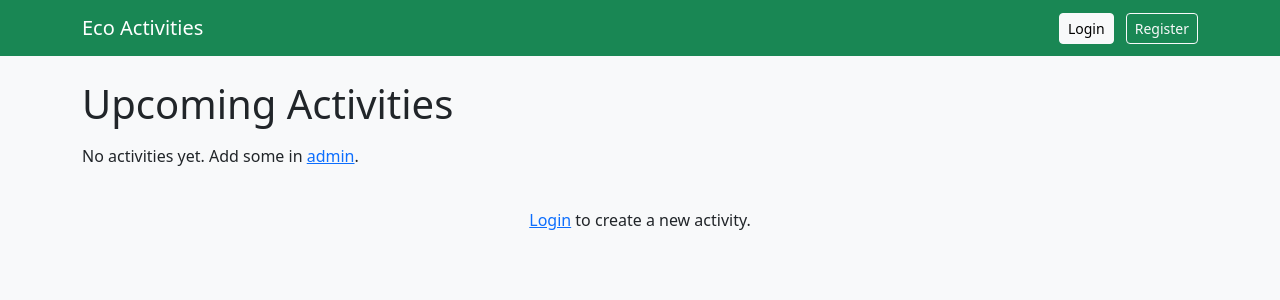
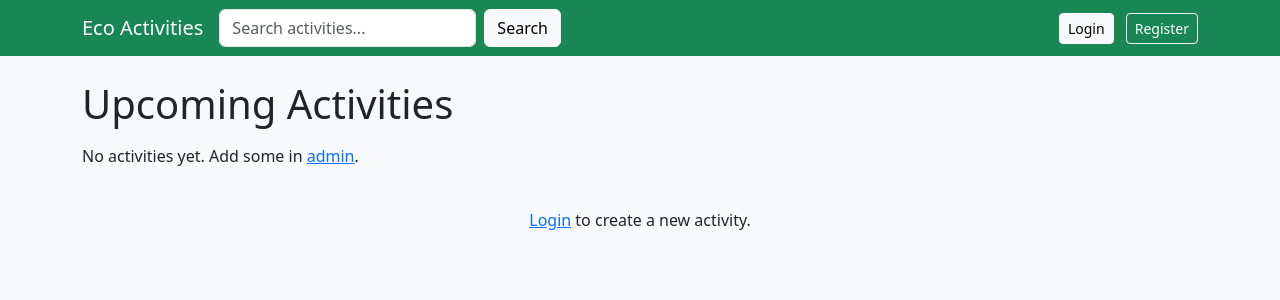
Before and after one commit to Yiheng-Gao/Environmental-Activity-Information-Website, a Django app: page / in a window 1280 px wide. Shown: the top 300 px of the page. Run offline with Django 5.2, Linux system fonts and the light colour scheme; data that the repository does not hold is empty.

Commit message:
Added search bar and suggestion list

```diff
--- a/main/templates/main/activity_list.html
+++ b/main/templates/main/activity_list.html
@@ -1,7 +1,9 @@
 {% extends 'main/base.html' %}
 {% block title %}Activities · Eco Activities{% endblock %}
 {% block content %}
-<h1 class="mb-3">Upcoming Activities</h1>
+<h1 class="mb-3">
+    {% if query %}Search results for "{{ query }}"{% else %}Upcoming Activities{% endif %}
+</h1>
 
 <div class="row g-3">
   {% for a in activities %}
--- a/main/templates/main/base.html
+++ b/main/templates/main/base.html
@@ -11,7 +11,24 @@
 <nav class="navbar navbar-expand-lg navbar-dark bg-success mb-4">
   <div class="container">
     <a class="navbar-brand" href="{% url 'activity_list' %}">Eco Activities</a>
+  <form class="d-flex me-3" method="get" action="{% url 'activity_list' %}">
+    <div class="position-relative">
+        <input class="form-control"
+               type="search"
+               placeholder="Search activities..."
+               name="q"
+               id="searchInput"
+               autocomplete="off">
+
+        <div id="suggestions"
+             class="list-group position-absolute w-100"
+             style="z-index: 2000;"></div>
+    </div>
+    <button class="btn btn-light ms-2" type="submit">Search</button>
+</form>
+
     <div class="ms-auto">
+
       {% if user.is_authenticated %}
           <span class="text-white me-2">Hi, {{ user.username }}</span>
         <form method="post" action="{% url 'logout' %}" style="display:inline;">
@@ -32,5 +49,35 @@
   {% endfor %}
   {% block content %}{% endblock %}
 </main>
+
+<script>
+document.addEventListener("DOMContentLoaded", function () {
+    const input = document.getElementById("searchInput");
+    const suggestionsBox = document.getElementById("suggestions");
+
+    input.addEventListener("keyup", function () {
+        let query = input.value;
+
+        if (query.length < 1) {
+            suggestionsBox.innerHTML = "";
+            return;
+        }
+
+        fetch(`/search-suggest/?q=` + query)
+            .then(response => response.json())
+            .then(data => {
+                suggestionsBox.innerHTML = "";
+                data.results.forEach(item => {
+                    const option = document.createElement("a");
+                    option.href = `/activity/${item.id}/`;
+                    option.classList.add("list-group-item", "list-group-item-action");
+                    option.textContent = item.title;
+                    suggestionsBox.appendChild(option);
+                });
+            });
+    });
+});
+</script>
+
 </body>
 </html>
--- a/main/urls.py
+++ b/main/urls.py
@@ -7,4 +7,5 @@ urlpatterns = [
     path('signup/', views.signup, name='signup'),
     path('activity/new/', views.activity_create, name='activity_create'),
     path('activity/<int:pk>/', views.activity_detail, name='activity_detail'),
+    path('search-suggest/', views.search_suggest, name='search_suggest'),
 ]
--- a/main/views.py
+++ b/main/views.py
@@ -4,10 +4,23 @@ from django.contrib.auth.forms import UserCreationForm
 from django.contrib.auth import login
 from .models import Activity, Media
 from django.contrib import messages
+from django.http import JsonResponse
+from django.db.models import Q
 
 def activity_list(request):
-    activities = Activity.objects.order_by('-created_at')  # newest first
-    return render(request, 'main/activity_list.html', {'activities': activities})
+    q = request.GET.get('q', '')
+
+    if q:
+        activities = Activity.objects.filter(
+            Q(title__icontains=q) | Q(description__icontains=q)
+        ).order_by('-created_at')
+    else:
+        activities = Activity.objects.order_by('-created_at')
+
+    return render(request, 'main/activity_list.html', {
+        'activities': activities,
+        'query': q
+    })
 
 def signup(request):
     if request.method == 'POST':
@@ -65,3 +78,17 @@ def activity_detail(request, pk):
         'media_items': media_items,
         'form': form
     })
+
+def search_suggest(request):
+    q = request.GET.get('q', '')
+    results = []
+
+    if q:
+        activities = Activity.objects.filter(
+            Q(title__icontains=q) | Q(description__icontains=q)
+        )[:5]
+
+        for a in activities:
+            results.append({"id": a.pk, "title": a.title})
+
+    return JsonResponse({"results": results})
```
